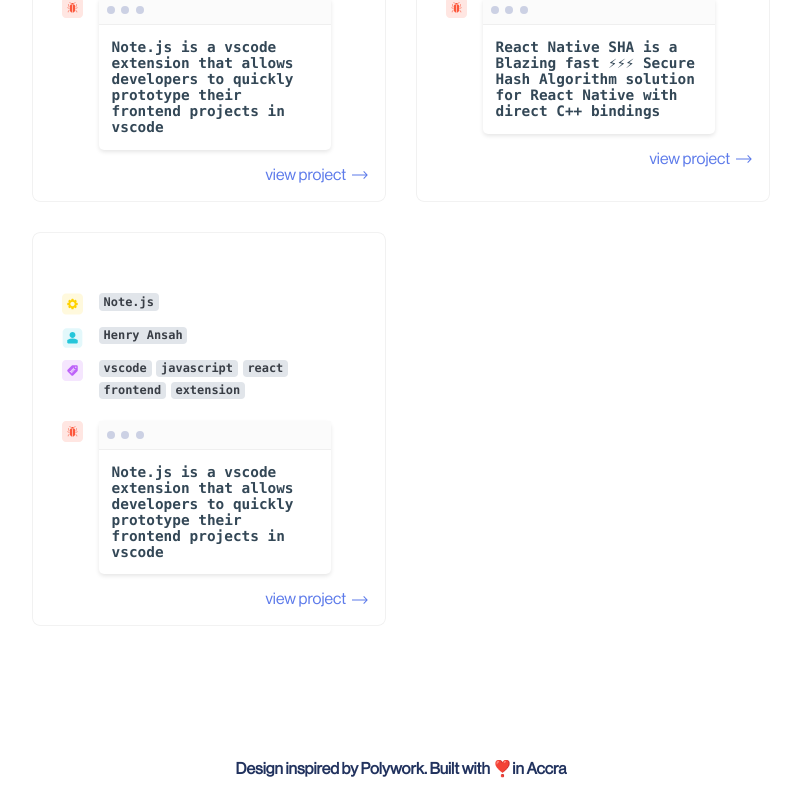
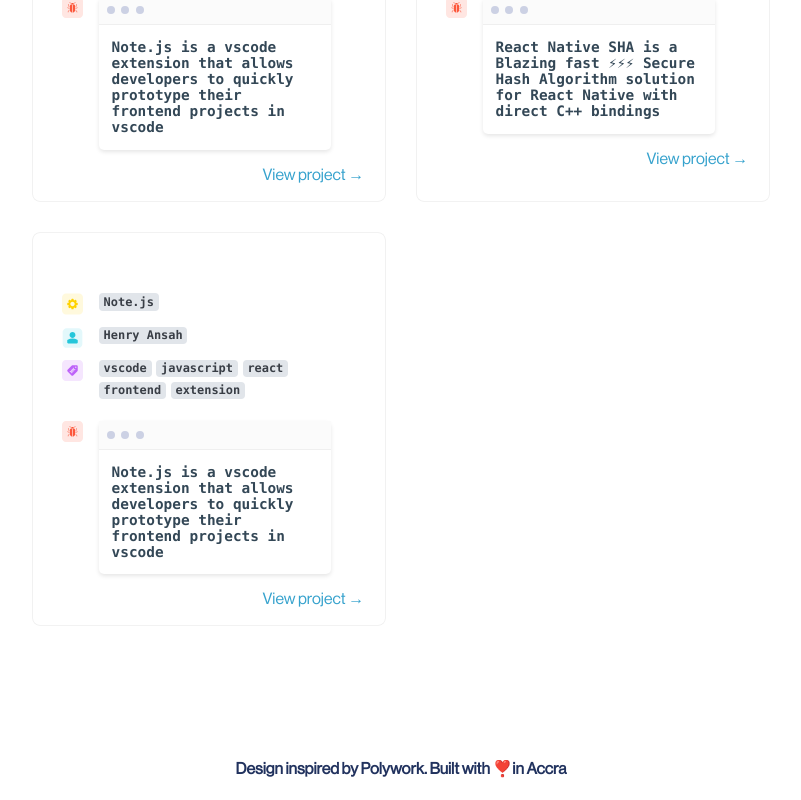
Before and after one commit to henrhie/personal-site, a React (Vite) app: page / in a window 1280 px wide. Shown: the part 912-1712 px from the top of the page, without its empty margins (239-1040 px from the left). Built offline with nearby package versions, Linux system fonts and the light colour scheme.

Commit message:
feat: add text decoration on hover for link tags

```diff
--- a/src/components/blog-item.js
+++ b/src/components/blog-item.js
@@ -59,10 +59,10 @@ export default function BlogItem({
 						style={{
 							fontFamily: 'neue-roman',
 							fontSize: '14px',
-							color: '#5C7AEA',
+							color: '#36a2cd',
 						}}
 					>
-						Read More
+						Read More →
 					</p>
 				</a>
 				<div
--- a/src/components/item-card.js
+++ b/src/components/item-card.js
@@ -19,7 +19,8 @@ const ItemCard = ({ icon, project_name, project_desc, tools, link }) => {
 					display: 'flex',
 					justifyContent: 'center',
 					marginTop: '1.8rem',
-				}}>
+				}}
+			>
 				{/* <img src={icon} /> */}
 			</div>
 			<div
@@ -28,7 +29,8 @@ const ItemCard = ({ icon, project_name, project_desc, tools, link }) => {
 					flexDirection: 'row',
 					marginTop: '2rem',
 					marginLeft: '1.8rem',
-				}}>
+				}}
+			>
 				<img src={SettingsIcon} style={{ marginRight: '1rem' }} />
 				<ItemCardBubble title={project_name} />
 			</div>
@@ -38,7 +40,8 @@ const ItemCard = ({ icon, project_name, project_desc, tools, link }) => {
 					flexDirection: 'row',
 					marginTop: '0.7rem',
 					marginLeft: '1.8rem',
-				}}>
+				}}
+			>
 				<img src={CollabIcon} style={{ marginRight: '1rem' }} />
 				<ItemCardBubble title='Henry Ansah' />
 			</div>
@@ -49,14 +52,16 @@ const ItemCard = ({ icon, project_name, project_desc, tools, link }) => {
 					marginTop: '0.7rem',
 					marginLeft: '1.8rem',
 					alignItems: 'flex-start',
-				}}>
+				}}
+			>
 				<img src={TagIcon} style={{ marginRight: '1rem' }} />
 				<div
 					style={{
 						display: 'flex',
 						flexWrap: 'wrap',
 						width: '80%',
-					}}>
+					}}
+				>
 					<ToolsSection tools={tools} />
 				</div>
 			</div>
@@ -67,7 +72,8 @@ const ItemCard = ({ icon, project_name, project_desc, tools, link }) => {
 					marginTop: '1.1rem',
 					marginLeft: '1.8rem',
 					alignItems: 'start',
-				}}>
+				}}
+			>
 				<img src={CodeIcon} style={{ marginRight: '1rem' }} />
 				<div
 					style={{
@@ -78,18 +84,21 @@ const ItemCard = ({ icon, project_name, project_desc, tools, link }) => {
 						flexDirection: 'column',
 						justifyContent: 'center',
 						boxShadow: '0px 2px 4px rgba(0,0,0,0.1)',
-					}}>
+					}}
+				>
 					<div
 						style={{
 							borderBottom: '0.01px solid #EFEFEF',
 							backgroundColor: '#FBFBFB',
-						}}>
+						}}
+					>
 						<div
 							style={{
 								display: 'flex',
 								margin: '0.6rem 0',
 								marginLeft: '0.5rem',
-							}}>
+							}}
+						>
 							<div
 								style={{
 									height: '8px',
@@ -97,7 +106,8 @@ const ItemCard = ({ icon, project_name, project_desc, tools, link }) => {
 									backgroundColor: '#CCD1E4',
 									borderRadius: '10000px',
 									marginRight: '0.4rem',
-								}}></div>
+								}}
+							></div>
 							<div
 								style={{
 									height: '8px',
@@ -105,14 +115,16 @@ const ItemCard = ({ icon, project_name, project_desc, tools, link }) => {
 									backgroundColor: '#CCD1E4',
 									borderRadius: '100000px',
 									marginRight: '0.4rem',
-								}}></div>
+								}}
+							></div>
 							<div
 								style={{
 									height: '8px',
 									width: '8px',
 									backgroundColor: '#CCD1E4',
 									borderRadius: '100000px',
-								}}></div>
+								}}
+							></div>
 						</div>
 					</div>
 					<p
@@ -122,7 +134,8 @@ const ItemCard = ({ icon, project_name, project_desc, tools, link }) => {
 							fontWeight: 'bold',
 							padding: '0 0.8rem',
 							color: '#334756',
-						}}>
+						}}
+					>
 						{project_desc}
 					</p>
 				</div>
@@ -132,22 +145,25 @@ const ItemCard = ({ icon, project_name, project_desc, tools, link }) => {
 					display: 'flex',
 					justifyContent: 'flex-end',
 					paddingRight: '1rem',
-				}}>
+				}}
+			>
 				<a href={link} target='_blank'>
 					<div
 						style={{
 							display: 'flex',
 							alignItems: 'center',
-						}}>
+						}}
+					>
 						<p
+							className='view-more'
 							style={{
 								fontFamily: 'neue-roman',
-								color: '#5C7AEA',
+								color: '#36a2cd',
 								marginRight: '0.3rem',
-							}}>
-							view project
+							}}
+						>
+							View project →
 						</p>
-						<img src={ArrowIcon} />
 					</div>
 				</a>
 			</div>
--- a/src/styles.css
+++ b/src/styles.css
@@ -40,6 +40,10 @@ body {
 
 a {
 	text-decoration: none;
+}
+
+.view-more:hover {
+	text-decoration: underline;
 }
 
 li {
```
